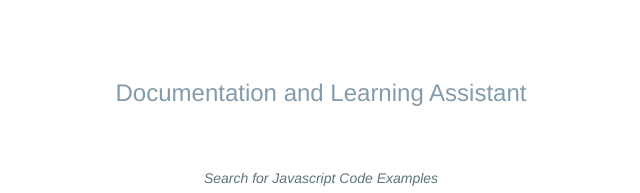
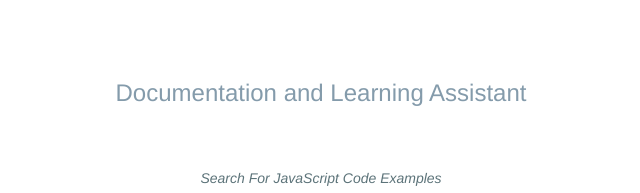
Before and after one commit to ev-dev/ExampleJS, a website with bundled scripts: page index.html in a window 1280 px wide. Shown: the top 193 px of the page, 319-959 px from the left. Built offline with nearby package versions, Linux system fonts and the light colour scheme.

Commit message:
BS Commit

```diff
--- a/index.html
+++ b/index.html
@@ -13,7 +13,7 @@
       <div id='headers'>
         <h1 id='title'>ExampleJS</h1>
         <h3 id='subtitle'>Documentation and Learning Assistant</h3>
-        <h5 id='prompt-text'>Search for Javascript Code Examples</h5>
+        <h5 id='prompt-text'>Search For JavaScript Code Examples</h5>
       </div>
 
       <div id='main'>
```
